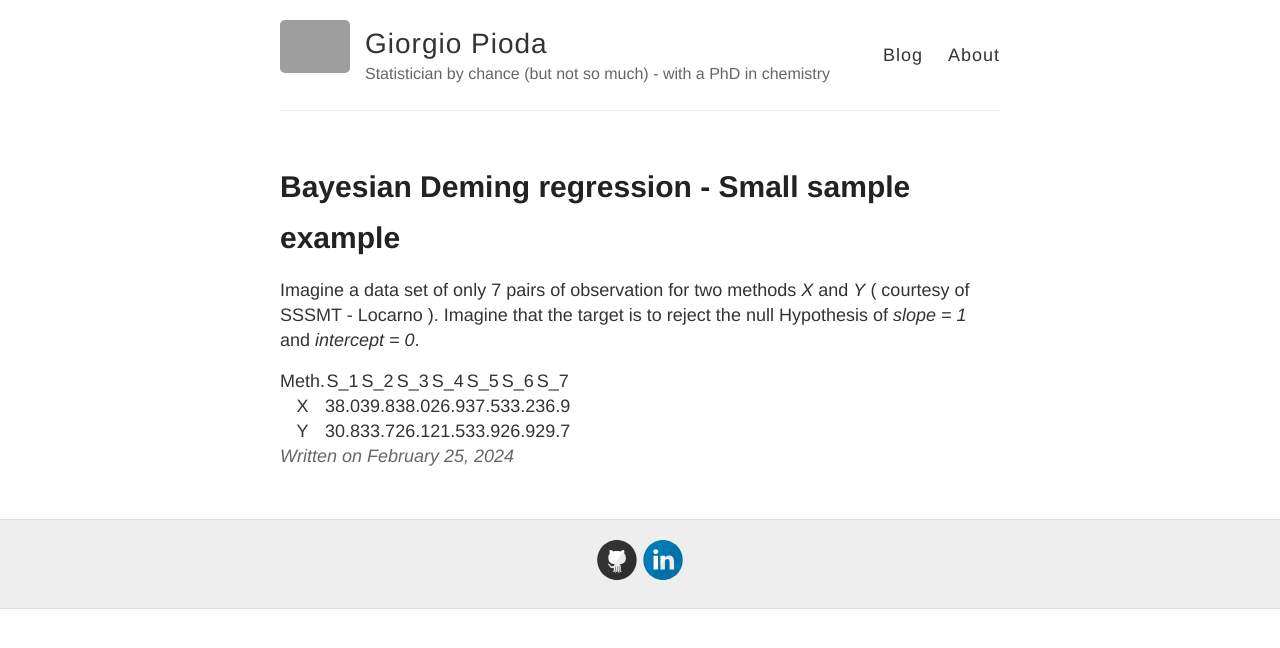
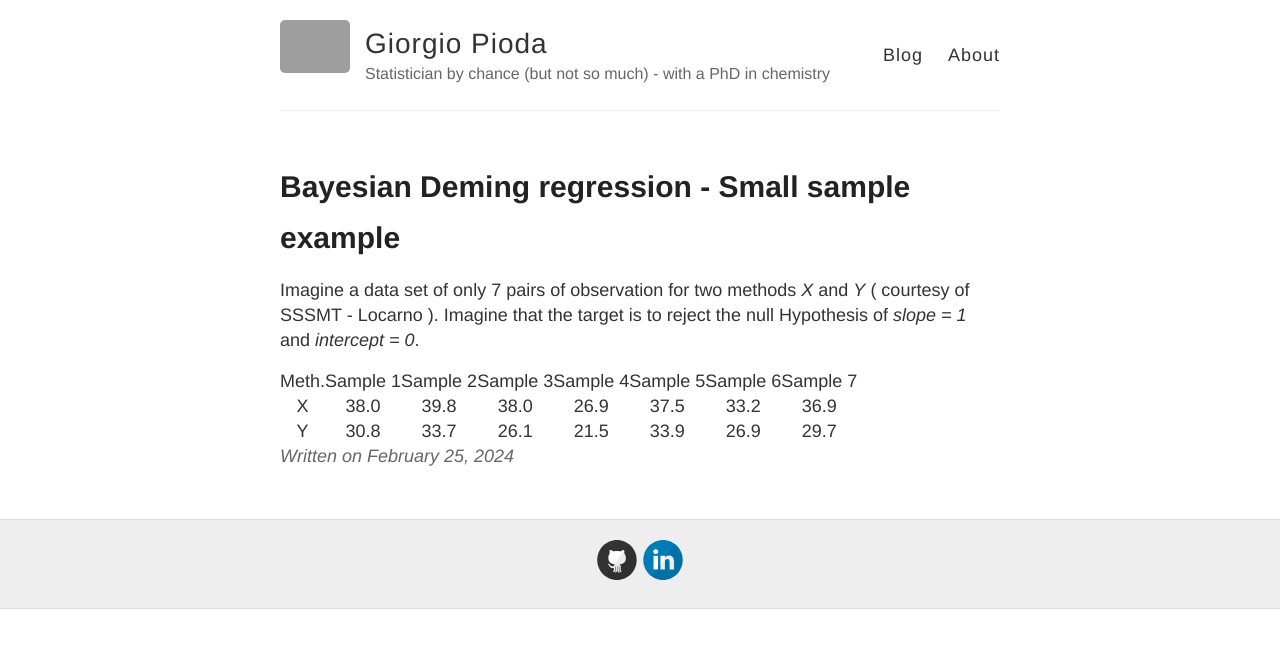
Before and after one commit to piodag/piodag.github.io, a Jekyll site: the page built from _posts/2014-3-18-4-small-sample.md, in a window 1280 px wide. Shown: the top 648 px of the page. Built offline with Jekyll 4.4.1, drawn with Linux system fonts in a browser that asks for light colours; grey boxes are pictures that could not be loaded.

Commit message:
Table table

```diff
--- a/_posts/2014-3-18-4-small-sample.md
+++ b/_posts/2014-3-18-4-small-sample.md
@@ -9,7 +9,7 @@ and *Y* ( courtesy of SSSMT - Locarno ). Imagine that the target is to reject th
 *slope = 1* and *intercept = 0*.
 
 
-|   Meth.   |     S_1     |     S_2     |     S_3     |     S_4     |     S_5     |     S_6     |     S_7     |
+|   Meth.   |  Sample 1   |   Sample 2  |   Sample 3  |   Sample 4  |   Sample 5  |  Sample 6   |  Sample 7   |
 | :-------: | :---------: | :---------: | :---------: | :---------: | :---------: | :---------: | :---------: |
 |     X     |     38.0    |     39.8    |     38.0    |     26.9    |     37.5    |     33.2    |     36.9    |
 |     Y     |     30.8    |     33.7    |     26.1    |     21.5    |     33.9    |     26.9    |     29.7    |
```
